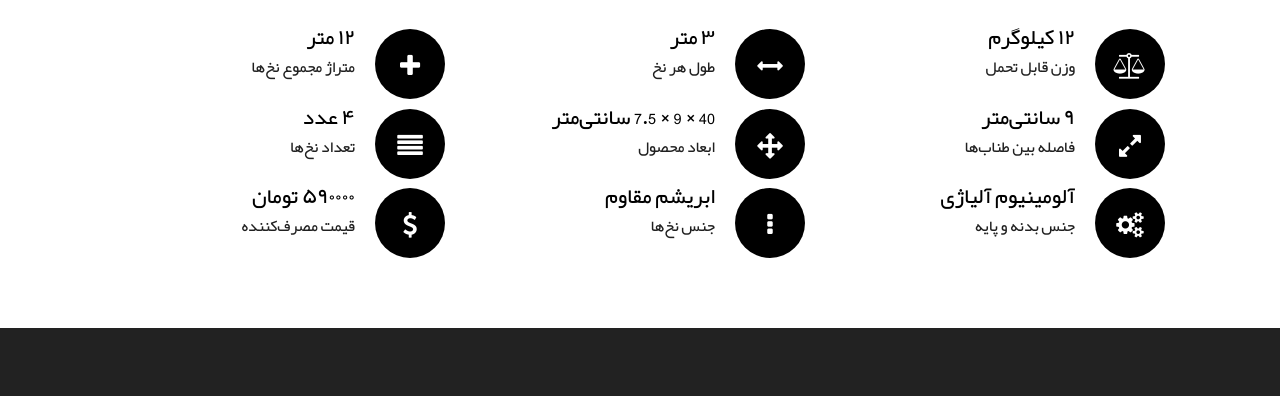
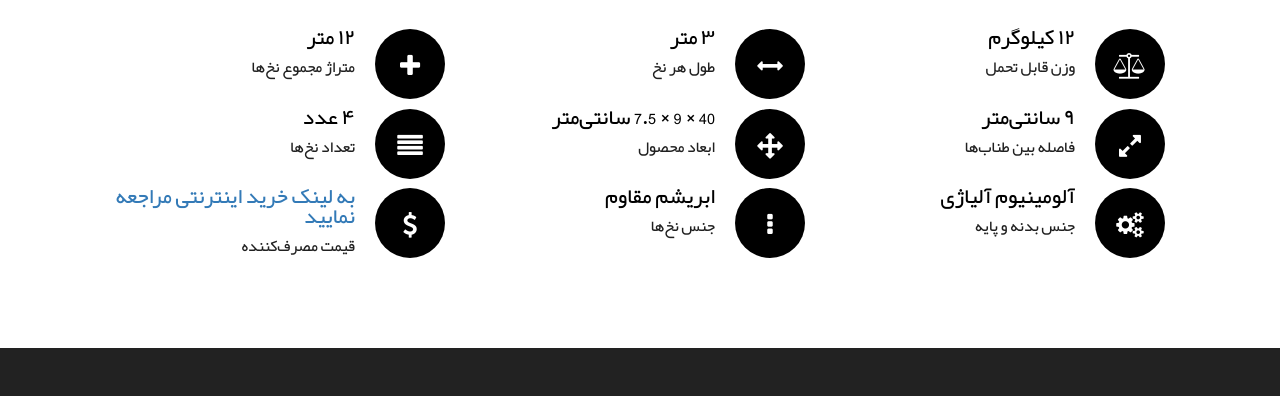
Before and after one commit to ziaa/Stilaco, a plain HTML site: page index.html in a window 1280 px wide. Shown: the part 2197-2593 px from the top of the page. Drawn offline with Linux system fonts and the light colour scheme.

Commit message:
References the price to purchase link

```diff
--- a/index.html
+++ b/index.html
@@ -280,7 +280,7 @@
 	        <div class="nim-service margin-bottom">
 	          <i class="fa fa-usd"></i>
 	          <div class="nim-service-detail">
-	            <h4>۵۹۰۰۰۰ تومان</h4>
+				<h4><a href="https://zil.ink/stila" target="_blank">به لینک خرید اینترنتی مراجعه نمایید</a></h4>
 	            <p>قیمت مصرف‌کننده</p>
 	          </div>
 	        </div>
```
